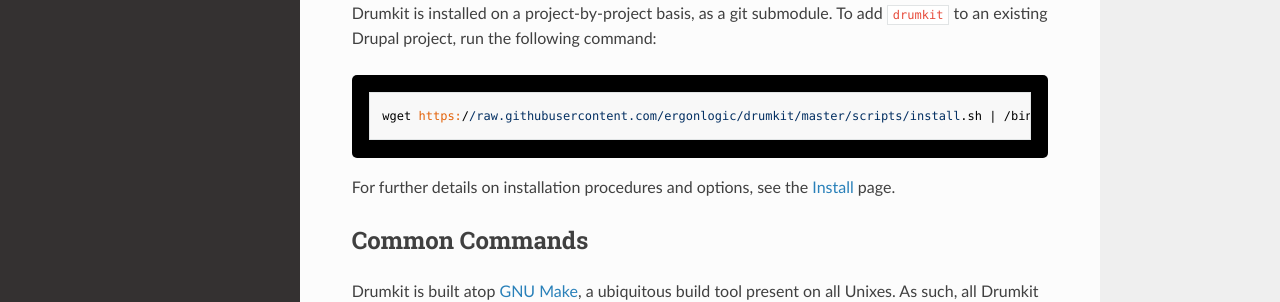
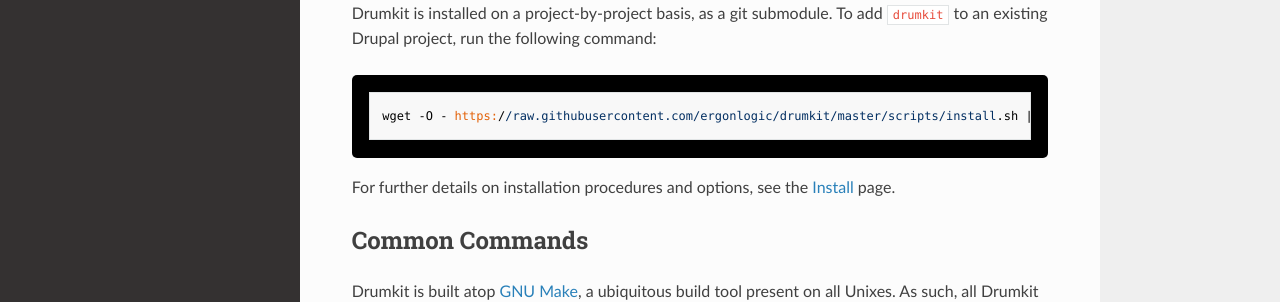
Before and after one commit to consensus-enterprises/drumkit, an MkDocs documentation site: the page built from docs/index.md, in a window 1280 px wide and 1140 px high. Shown: the part 413-715 px from the top of the window. Built offline with MkDocs 1.6.1, drawn with Linux system fonts in a browser that asks for light colours; nearby versions of some CDN libraries; old or Windows-style settings are respelled for this version of MkDocs.

Commit message:
Fix one-line install instructions.

```diff
--- a/docs/index.md
+++ b/docs/index.md
@@ -7,7 +7,7 @@
 
 Drumkit is installed on a project-by-project basis, as a git submodule. To add `drumkit` to an existing Drupal project, run the following command:
 
-    wget https://raw.githubusercontent.com/ergonlogic/drumkit/master/scripts/install.sh | /bin/bash
+    wget -O - https://raw.githubusercontent.com/ergonlogic/drumkit/master/scripts/install.sh | /bin/bash
 
 For further details on installation procedures and options, see the [Install](install.md) page.
 
```
Also changed, not shown: docs/install.md (+1 -1 lines).
